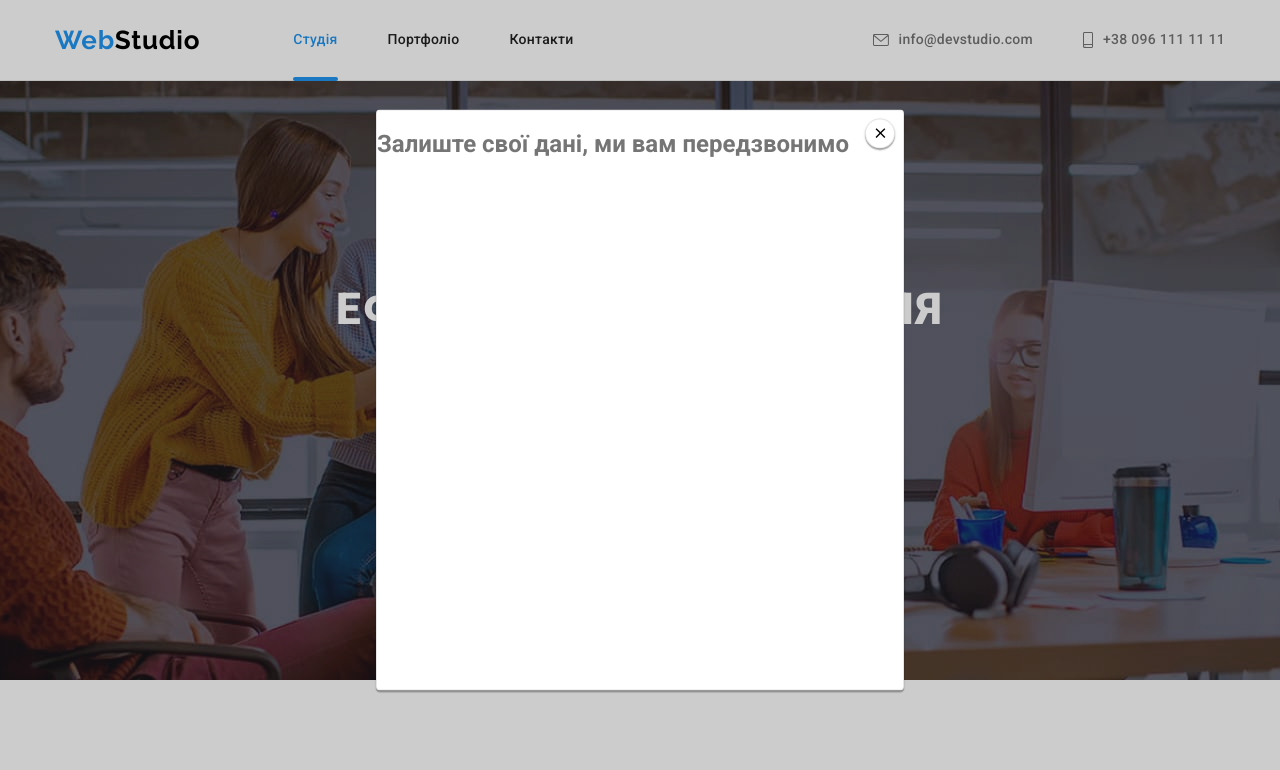
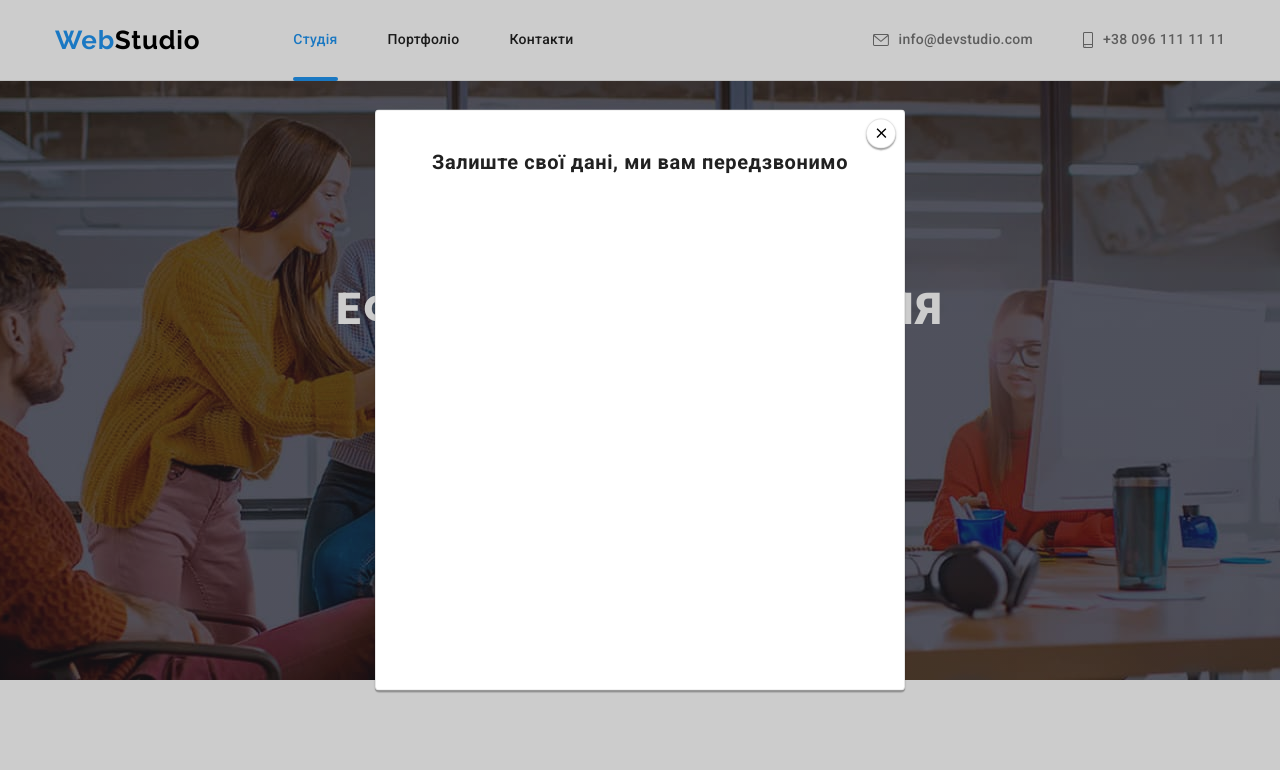
Before and after one commit to Dmytro-coder/goit-markup-hw-06, a plain HTML site: page index.html in a window 1280 px wide. Both pictures are taken after a click on the button "Замовити послугу". Shown: the top 770 px of the page. Drawn offline with nearby package versions, Linux system fonts and the light colour scheme.

Commit message:
Update styles.css

```diff
--- a/css/styles.css
+++ b/css/styles.css
@@ -594,6 +594,7 @@ img {
     0px 2px 2px rgba(0, 0, 0, 0.12);
 }
 
+/* Modal windows */
 .backdrop {
   position: fixed;
   top: 0;
@@ -733,3 +734,15 @@ img {
   height: 100%;
   fill: currentColor;
 }
+
+/* Form */
+.form-title {
+  margin: 40px 40px 12px 40px;
+  width: 448px;
+  font-weight: 700;
+  font-size: 20px;
+  line-height: 1.15;
+  text-align: center;
+  letter-spacing: 0.03em;
+  color: var(--title-text-color);
+}
```
